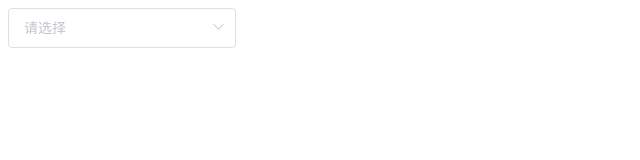
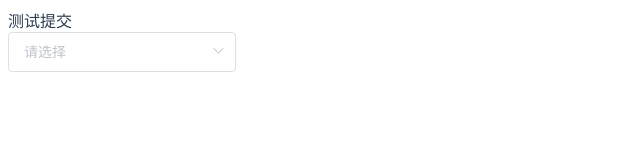
Before and after one commit to yft-code/flow, a Vue app: page / in a window 1280 px wide. Shown: the top 160 px of the page, without its empty margins (0-640 px from the left). Built offline with nearby package versions, Linux system fonts and the light colour scheme.

Commit message:
git命令提交

```diff
--- a/src/App.vue
+++ b/src/App.vue
@@ -1,8 +1,8 @@
 <template>
-  <div id="app">
-
-    <router-view/>
-  </div>
+    <div id="app">
+      测试提交
+      <router-view/>
+    </div>
 </template>
 
 <style lang="scss">
```
